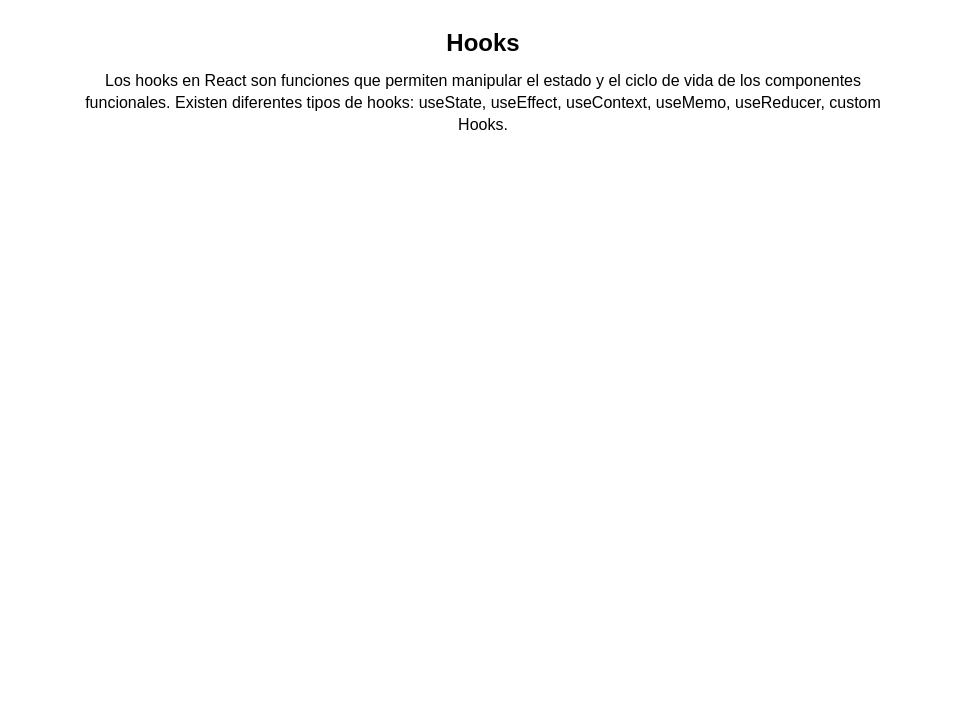
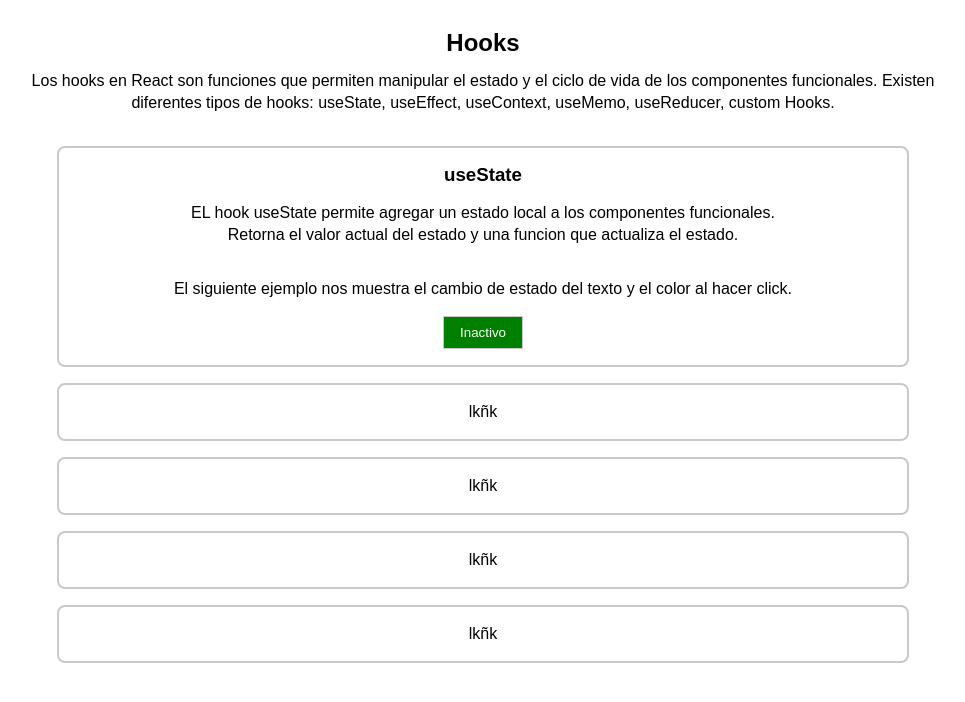
Before and after one commit to avl-vins/react-4-Hooks-, a React (Vite) app: page / in a window 1280 px wide. Shown: the top 702 px of the page, without its empty margins (157-1122 px from the left). Built offline with nearby package versions, Linux system fonts and the light colour scheme; a web font is replaced by a local one.

Commit message:
Agrega el componente UseSTate y se desarrolla un ejemplo.

```diff
--- a/src/Hooks.jsx
+++ b/src/Hooks.jsx
@@ -1,14 +1,35 @@
-import { StParrafo, StSection } from "./components"
+import styled from "styled-components"
+import { StBoton, StParrafo, StSection, StTitulo, UseEstate } from "./components"
+
+const StRoot = styled.section`
+height:100vh;
+padding: 2rem;
+display:flex;
+flex-direction:column;
+align-items:center;
+`
 
 export const Hooks = () => {
   return (
-    <StSection>
+    < StRoot>
         <h1>Hooks</h1>
         <StParrafo>
         Los hooks en React son funciones que permiten manipular el estado y el ciclo de vida de los componentes funcionales.
         Existen diferentes tipos de hooks: useState, useEffect, useContext, useMemo, useReducer, custom Hooks.</StParrafo>
-        <StParrafo>
-        </StParrafo>
-    </StSection>
+
+        <UseEstate/>
+        <StSection>
+            lkñk
+        </StSection>
+        <StSection>
+            lkñk
+        </StSection>
+        <StSection>
+            lkñk
+        </StSection>
+        <StSection>
+            lkñk
+        </StSection>
+    </ StRoot>
   )
 }
--- a/src/components/index.js
+++ b/src/components/index.js
@@ -1,15 +1,39 @@
+
+export * from './useState/UseEstate'
+
 import styled from "styled-components"
 
 
+
 export const StSection = styled.section`
-    height:100vh;
-    padding: 2rem;
+    padding: 1rem;
+    margin-top:1rem;
+    width:70%;
     display:flex;
     flex-direction:column;
     align-items:center;
+    border:2px solid #c9c9c9;
+    border-radius:.5rem;
 `
 export const StParrafo = styled.p`
-padding:1rem;
-// text-align:center;
-width:70%;
+    padding:1rem;
+    width:80%;
 `
+export const StTitulo = styled.h3`
+
+`
+export const StBoton = styled.button`
+    padding:.5rem 1rem;
+    border:1px solid #c9c9c9;
+    outline:none;
+    background-color:${({$color})=>$color};
+    color:#fff;
+    &:hover{
+        cursor:pointer;
+        scale:.98;
+    }
+    &:active{
+        scale:1;
+    }
+
+`
--- /dev/null
+++ b/src/components/useState/UseEstate.jsx
@@ -0,0 +1,22 @@
+import React, { useState } from 'react'
+import { StBoton, StParrafo, StSection, StTitulo } from '..'
+
+export const UseEstate = () => {
+    const [active,setActive]= useState(false);
+    const [changeColor,setChangeColor] = useState(false)
+  return (
+    <StSection>
+            <StTitulo>useState</StTitulo>
+            <StParrafo>EL hook useState permite agregar un estado local a los componentes funcionales.
+                Retorna el valor actual del estado y una funcion que actualiza el estado.
+            </StParrafo>
+            <StParrafo>
+                El siguiente ejemplo nos muestra el cambio de estado del texto y el color al hacer click.
+            </StParrafo>
+            <StBoton $color={changeColor?'#0070B8':'#008000'} onClick={()=>{
+                setActive(!active)
+                setChangeColor(true)
+                }} >{active?'Activo':'Inactivo'}</StBoton>
+        </StSection>
+  )
+}
```
